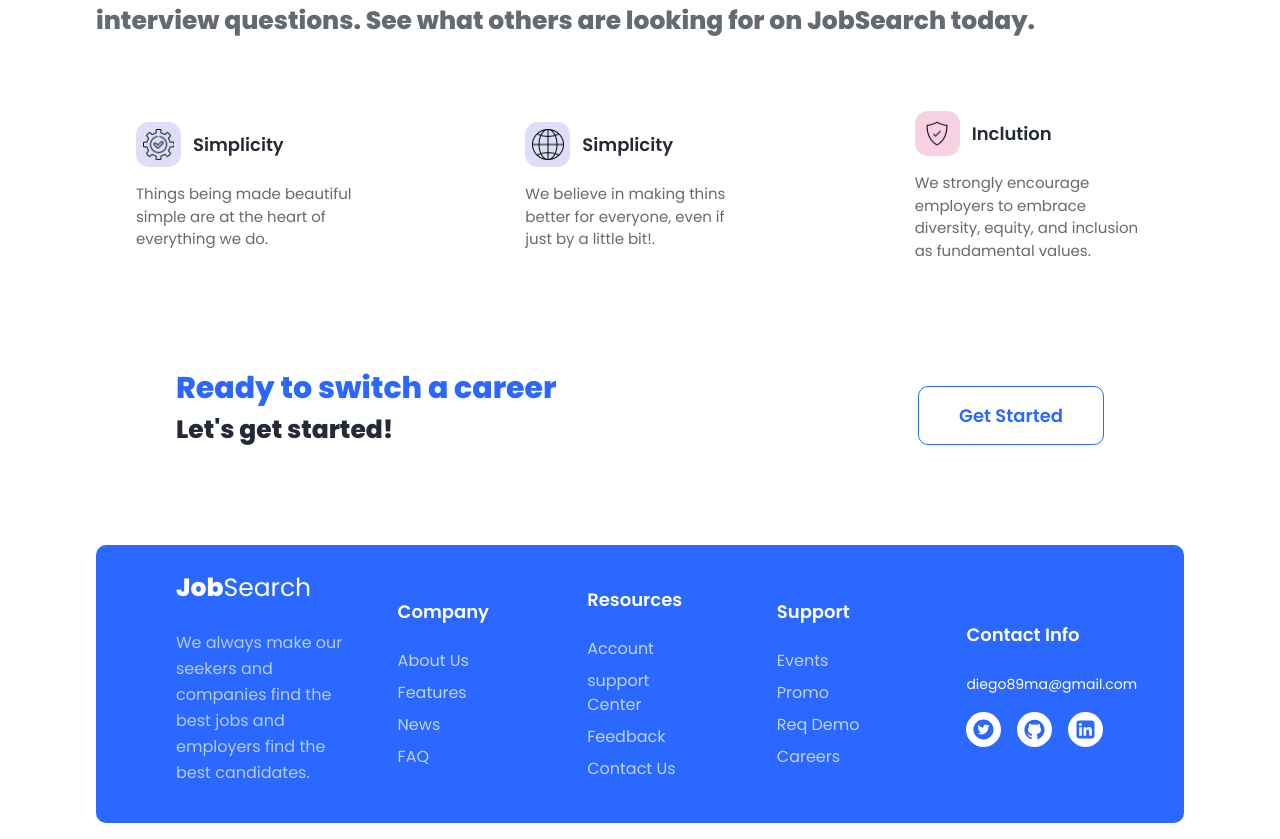
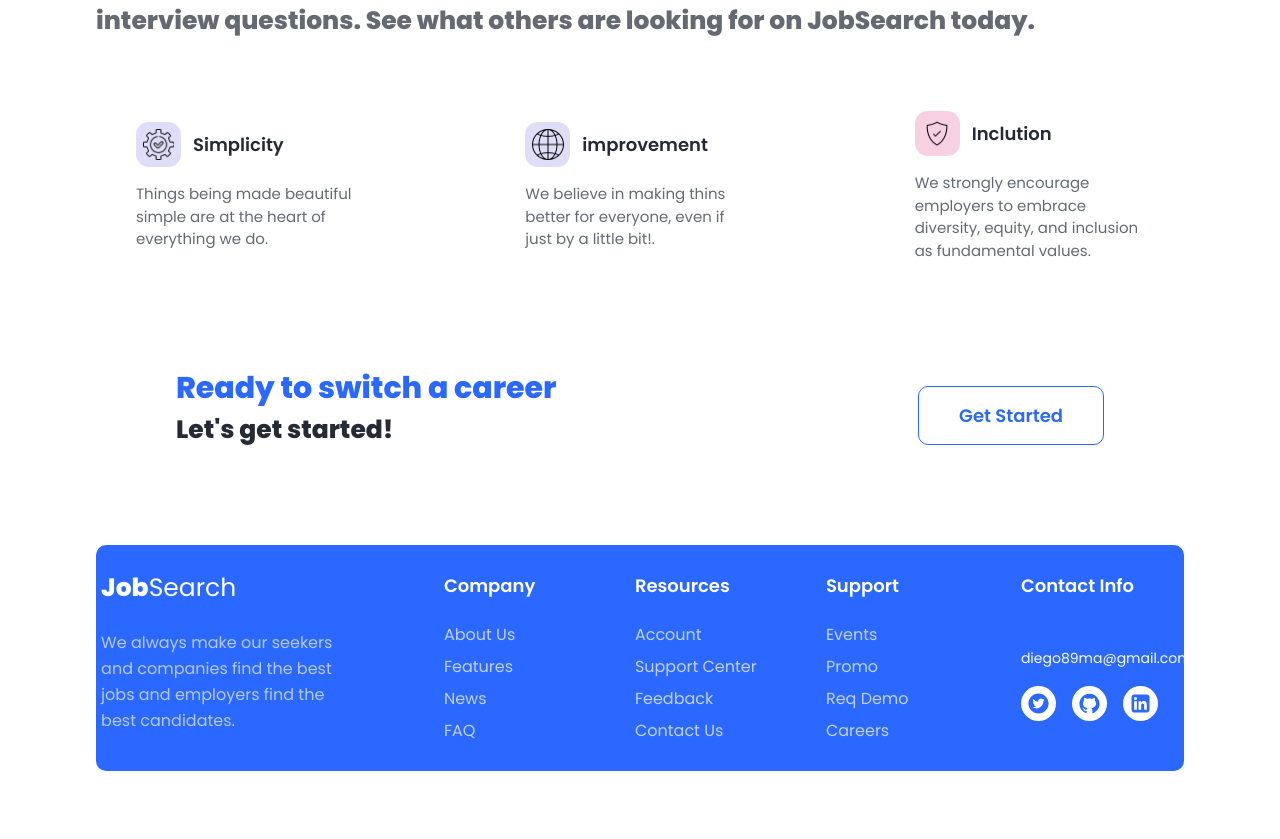
Before and after one commit to DiegoMitari/Job-Search-Web, a React (Vite) app: page / in a window 1280 px wide. Shown: the part 1568-2407 px from the top of the page. After the commit the page ends 2355 px from the top, so only its background shows below. Built offline with nearby package versions, Linux system fonts and the light colour scheme; no server answers; the database is empty.

Commit message:
fix footer

```diff
--- a/src/Components/FooterDiv/Footer.jsx
+++ b/src/Components/FooterDiv/Footer.jsx
@@ -3,10 +3,10 @@ import { AiFillTwitterCircle, AiFillGithub, AiFillLinkedin } from "react-icons/a
 
 const Footer = () => {
   return (
-    <div className="footer p-[5rem] py-6 mb-4 bg-blueColor rounded-[10px] gap-5
-      grid grid-cols-5 m-auto items-center justify-center"
+    <div className="footer p-[3rem] py-6 mb-4 bg-blueColor rounded-[10px] gap-5 flex
+     m-auto items-center justify-center"
     >
-      <div>
+      <div className="logoDiv-container mx-[1.8rem]">
         <div className="logoDiv">
           <h1 className="logo text-[25px] text-white pb-[1.5rem]">
             <strong>Job</strong>Search
@@ -19,8 +19,10 @@ const Footer = () => {
         </p>
       </div>
 
+      <div className="footer-main flex justify-between">
+        <div className="flex md:mx-[1rem]">
           {/* First Column */}
-      <div className="grid mx-[2rem]">
+          <div className="column-list-footer grid mx-[1.75rem]">
             <span className="divTitle text-[18px] font-semibold pb-[1.5rem] text-white">
               Company
             </span>
@@ -34,21 +36,21 @@ const Footer = () => {
           </div>
 
           {/* Second Column */}
-      <div className="grid mx-[2rem]">
+          <div className="column-list-footer grid mx-[1.75rem]">
             <span className="divTitle text-[18px] font-semibold pb-[1.5rem] text-white">
               Resources
             </span>
 
             <div className="grid gap-1 sm:gap-2">
               <li className="footer-list text-white opacity-[.7] hover:opacity-[1]">Account</li>
-          <li className="footer-list text-white opacity-[.7] hover:opacity-[1]">support Center</li>
+              <li className="footer-list text-white opacity-[.7] hover:opacity-[1]">Support Center</li>
               <li className="footer-list text-white opacity-[.7] hover:opacity-[1]">Feedback</li>
               <li className="footer-list text-white opacity-[.7] hover:opacity-[1]">Contact Us</li>
             </div>
           </div>
 
           {/* Third Column */}
-      <div className="grid mx-[2rem]">
+          <div className="column-list-footer grid mx-[1.75rem]">
             <span className="divTitle text-[18px] font-semibold pb-[1.5rem] text-white">
               Support
             </span>
@@ -60,9 +62,10 @@ const Footer = () => {
               <li className="footer-list text-white opacity-[.7] hover:opacity-[1]">Careers</li>
             </div>
           </div>
+        </div>
 
         {/* fourth Column */}
-      <div className="grid mx-[2rem]">
+        <div className="grid mx-[1rem]">
           <span className="divTitle text-[18px] font-semibold pb-[1.5rem] text-white">
             Contact Info
           </span>
@@ -80,6 +83,7 @@ const Footer = () => {
           </div>
         </div>
       </div>
+    </div>
   )
 };
 
--- a/src/Components/NavBar/NavBar.jsx
+++ b/src/Components/NavBar/NavBar.jsx
@@ -15,12 +15,14 @@ const NavBar = () => {
         </h1>
       </div>
 
-      <div className="nav-toggle" onClick={showNavbar}>
+      <button className="nav-toggle" onClick={showNavbar}>
         <AiOutlineMenu size={30} />
-      </div>
+      </button>
 
-      <div className="menu flex gap-8" ref={navRef}>
-        <AiOutlineClose size={30} className='text-center md:hidden' onClick={showNavbar} />
+      <nav className="menu flex gap-8" ref={navRef}>
+        <button>
+          <AiOutlineClose size={30} className='text-center md:hidden' onClick={showNavbar} />
+        </button>
         <li className="menuList text-[#6f6f6f] hover:text-blueColor">Jobs</li>
         <li className="menuList text-[#6f6f6f] hover:text-blueColor">Companies</li>
         <li className="menuList text-[#6f6f6f] hover:text-blueColor">About</li>
@@ -28,7 +30,7 @@ const NavBar = () => {
         <li className="menuList text-[#6f6f6f] hover:text-blueColor">Blog</li>
         <li className="menuList text-[#6f6f6f] hover:text-blueColor">Login</li>
         <li className="menuList text-[#6f6f6f] hover:text-blueColor">Register</li>
-      </div>
+      </nav>
     </div>
 
   );
--- a/src/Components/ValueDiv/Value.jsx
+++ b/src/Components/ValueDiv/Value.jsx
@@ -40,7 +40,7 @@ const Value = () => {
             </div>
 
             <span className="font-semibold text-textColor text-[18px]">
-              Simplicity
+              improvement
             </span>
           </div>
 
--- a/src/index.css
+++ b/src/index.css
@@ -42,6 +42,33 @@ li:hover::before {
   width: 100%;
 }
 
+/* cambios en navbar */
+.navBar {
+  display: flex;
+  align-items: center;
+  justify-content: space-between;
+  padding: 3rem;
+}
+
+nav.menu {
+  display: flex;
+  gap: 2rem;
+}
+
+.menu li {
+  list-style: none;
+  cursor: pointer;
+  position: relative;
+  transition: all 300ms;
+  color: #6f6f6f;
+}
+
+.menu li:hover {
+  color: #2a68ff;
+}
+
+/* End */
+
 .icon {
   cursor: pointer;
 }
@@ -79,6 +106,14 @@ li:hover::before {
 
 .nav-toggle {
   display: none;
+}
+
+.logoDiv-container {
+  min-width: 250px;
+}
+
+.footer-list {
+  width: 135px;
 }
 
 /* Responsive design */
@@ -242,8 +277,9 @@ li:hover::before {
   }
 
   .footer {
-    padding-left: 1rem;
-    padding-right: 1rem;
+    width: 100vw;
+    padding-left: 0.25rem;
+    padding-right: 0.25rem;
     display: flex;
     flex-direction: column;
     gap: 10px;
@@ -265,6 +301,11 @@ li:hover::before {
     font-size: 15px;
   }
 
+  .footer-main {
+    flex-direction: column;
+    gap: 1.2rem;
+  }
+
   .divTitle {
     text-align: center;
     padding-bottom: 0.25rem;
@@ -272,11 +313,23 @@ li:hover::before {
   }
 
   .footer-list {
+    text-align: center;
     font-size: 13px;
+    width: 105px;
+  }
+
+  .column-list-footer {
+    margin: auto .25rem;
+  }
+
+  small {
+    display: block;
+    text-align: center;
+    margin: 0 auto;
   }
 
   .icons {
-    justify-content: space-between;
+    justify-content: space-around;
   }
 }
 
```
Lines whose indentation alone changed are shown as unchanged.
